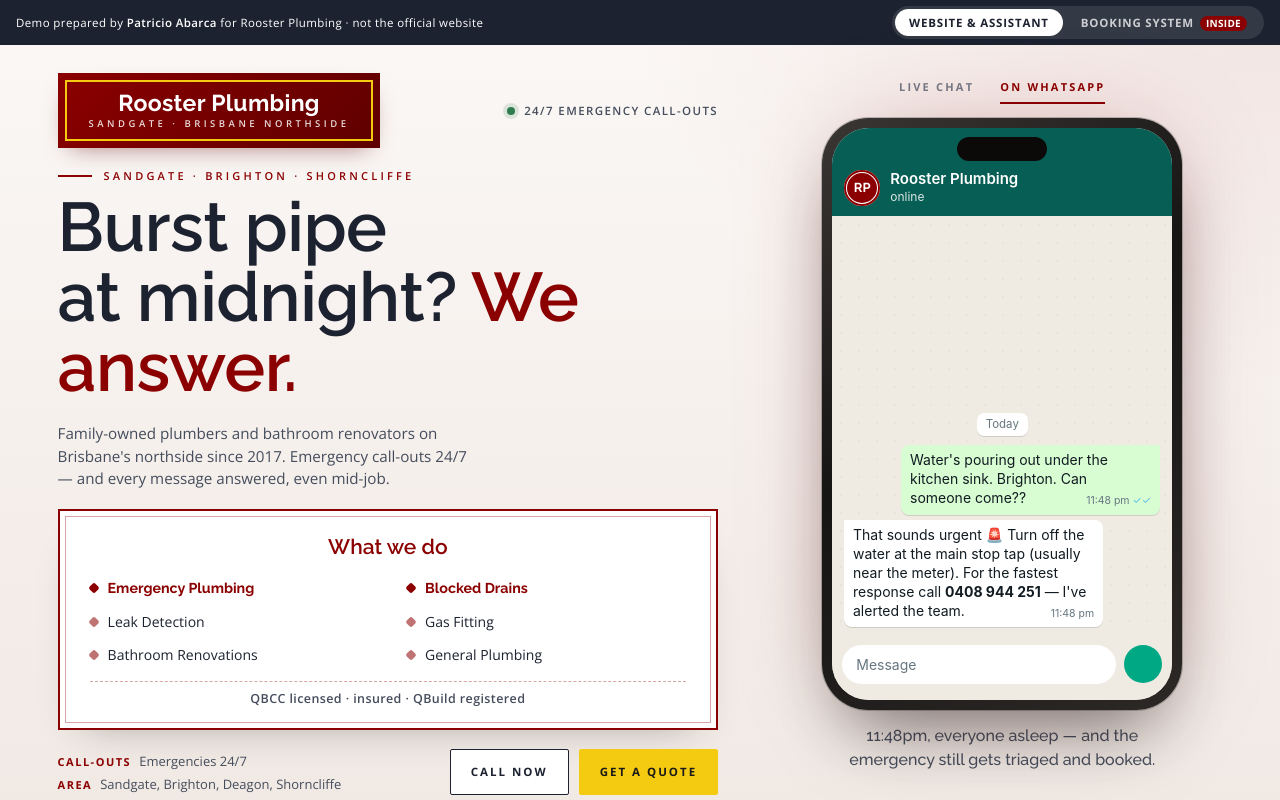
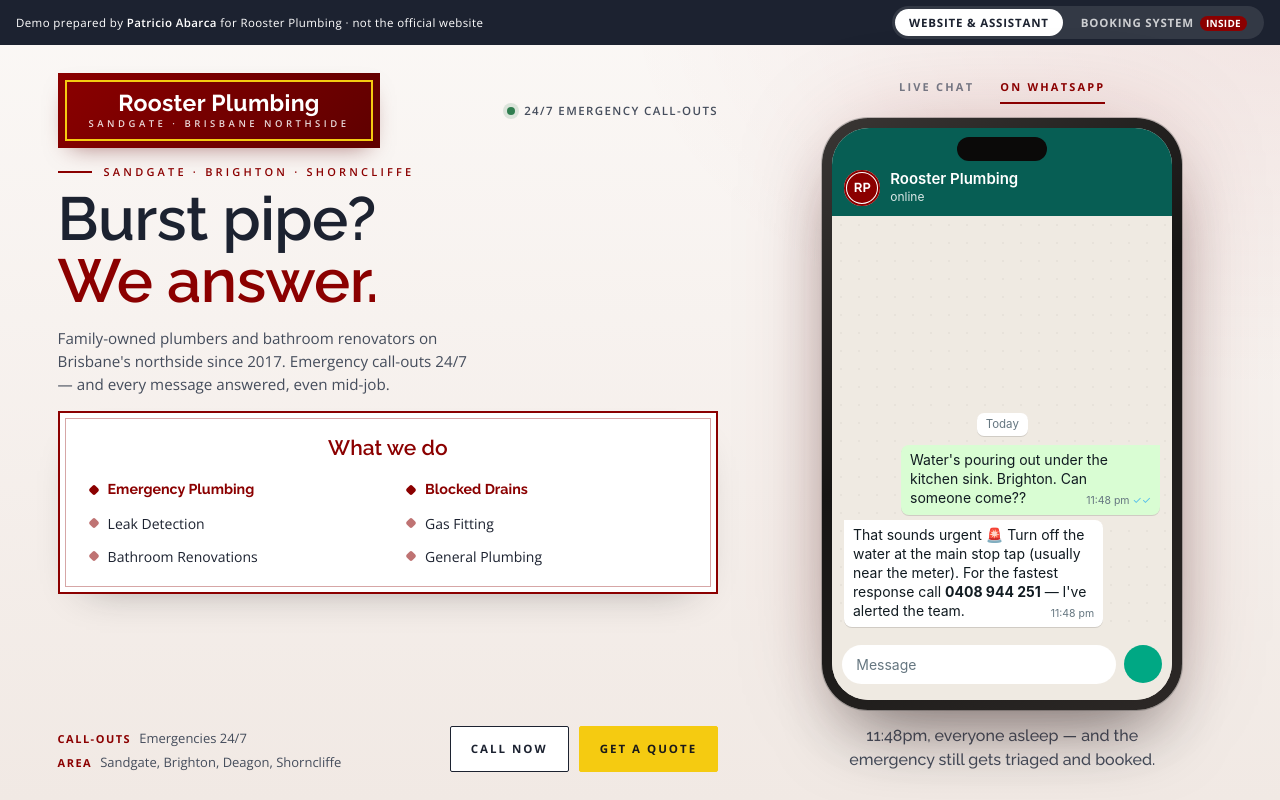
Before and after one commit to patricbarca/demos, a plain HTML site: page rooster-plumbing/index.html in a window 1280 px wide. Drawn offline with nearby package versions, Linux system fonts and the light colour scheme.

Commit message:
Demo landings: fit one view on 768px-high screens
Co-Authored-By: Claude Opus 5.5 <noreply@anthropic.com>

```diff
--- a/rooster-plumbing/index.html
+++ b/rooster-plumbing/index.html
@@ -216,6 +216,12 @@
   .menu h2 { font-style: var(--em-style); }
   h1 em, .sys-copy h2 em { font-style: var(--em-style); }
   .caption { font-style: var(--em-style); }
+  /* Pantallas de computador bajas (p. ej. 1366x768): todo cabe en una vista */
+  @media (min-width: 861px) and (max-height: 860px) {
+    h1 { font-size: clamp(36px, min(5.2vw, 7.6vh), 76px); }
+    .card-note { display: none; }
+    .site { gap: clamp(10px, 1.9vh, 22px); }
+  }
 </style>
 
 </head>
@@ -246,7 +252,7 @@
 
       <div class="reveal d1">
         <div class="eyebrow">Sandgate · Brighton · Shorncliffe</div>
-        <h1>Burst pipe<br>at midnight? <em>We answer.</em></h1>
+        <h1>Burst pipe?<br><em>We answer.</em></h1>
       </div>
       <p class="lead reveal d2">Family-owned plumbers and bathroom renovators on Brisbane&#x27;s northside since 2017. Emergency call-outs 24/7 — and every message answered, even mid-job.</p>
 
```
Also changed, not shown: gt-physiotherapy/index.html (+6 -0 lines), simpsons-plumbing/index.html (+6 -0 lines), wynnum-podiatry/index.html (+6 -0 lines).
